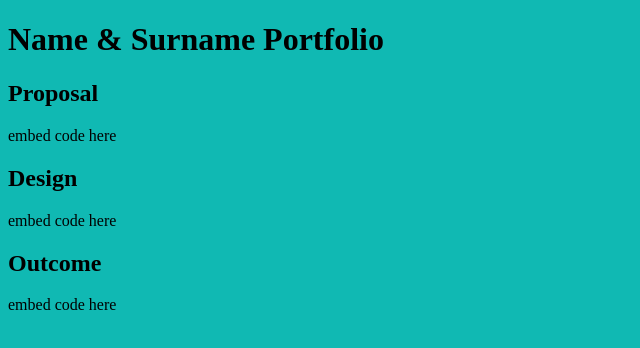
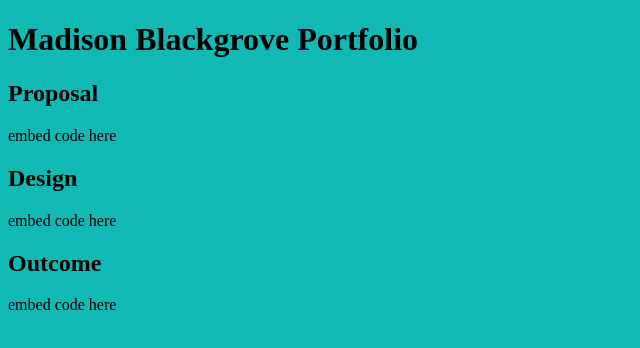
Before and after one commit to DTE-WGHS/portfolio-mblackgrove, a plain HTML site: page index.html in a window 1280 px wide. Shown: the whole page, without its empty margins (0-640 px from the left). Drawn offline with Linux system fonts and the light colour scheme.

Commit message:
Update index.html

```diff
--- a/index.html
+++ b/index.html
@@ -7,7 +7,7 @@
 </head>
 
 <body>
-	<H1>Name & Surname Portfolio</H1>
+	<H1>Madison Blackgrove Portfolio</H1>
 	<h2>Proposal</h2>
 	<p>embed code here</p>
 	<h2>Design</h2>
```
